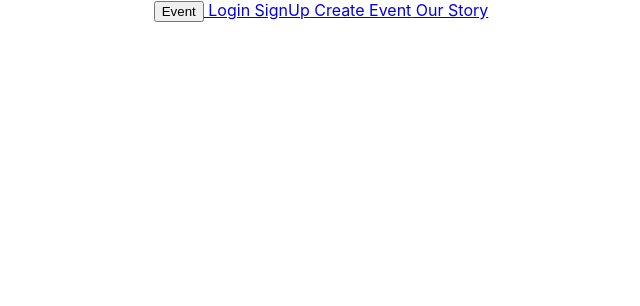
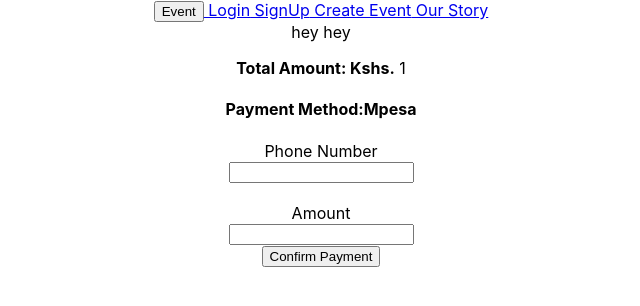
Before and after one commit to Sarah-Wambui/Event-Ticketing-App, a React (Create React App) app in the folder client/: page /1/checkout/1 in a window 1280 px wide. Shown: the top 306 px of the page, without its empty margins (319-959 px from the left). Built offline with nearby package versions, Linux system fonts and the light colour scheme; no server answers.

Commit message:
ft-payment module

```diff
--- a/client/src/App.js
+++ b/client/src/App.js
@@ -9,6 +9,7 @@ import Header from './components/Header';
 import About from './components/About';
 import AddEventForm from './components/AddEventForm';
 import TicketCheckout from './components/TicketCheckout';
+import PaymentConfirmation from './components/PaymentConfirmation';
 
 function App() {
   const[events, setEvents]= useState([])
@@ -33,11 +34,14 @@ function handleAddEvent(newEvent) {
       <main>
         <Routes>
           <Route exact path="/" element = {<EventList events={events}/>} />
+          <Route path="/:id" element ={<TicketCheckout/> }/>
           <Route path="/login" element={<Login  />} />
           <Route path="/signup" element={<Signup />} />
           <Route path="/newevent" element={<AddEventForm handleAddEvent={handleAddEvent} />} />
           <Route path="/about" element={<About />} />
-          <Route path="/checkout" element={<TicketCheckout events= {events} />} />
+
+          <Route path="/:id/checkout/:product" element={<PaymentConfirmation />} />
+          {/* <Route path="/checkout" element={<TicketCheckout events= {events} />} /> */}
         </Routes>
 
       </main>
--- a/client/src/components/EventItem.js
+++ b/client/src/components/EventItem.js
@@ -1,4 +1,4 @@
-import React, {useState, useEffect} from 'react'
+import React from 'react'
 // import TicketCheckout from './TicketCheckout'
 // import {  Routes, Route,Link} from 'react-router-dom'
 import { Link } from 'react-router-dom'
@@ -8,23 +8,6 @@ import { Link } from 'react-router-dom'
 const EventItem = ({ event }) => {
     const {id, title, venue, description, organizer, image_url, category, ticket_price, available_tickets,  date_time } = event
     // tickets_sold,
-
-    const [selectedEvent, setSelectedEvent] = useState(null);
-
-    // const navigate= useNavigate()
-    useEffect(() => {
-
-        fetch(`/events/${id}`)
-            .then(resp => resp.json())
-            .then(events => setSelectedEvent(events))
-    }, [id])
-
-    function handleBuyTicket(id){
-
-        console.log(selectedEvent)
-    }
-
-
 
     return (
         <div>
@@ -44,7 +27,7 @@ const EventItem = ({ event }) => {
                     <Route path="/checkout" element={<TicketCheckout />}/>
 
                 </Routes> */}
-                <Link to ="/checkout" > <button id="buy" onClick={handleBuyTicket} > Buy Ticket </button></Link>
+                <Link to ={`/${id}` }> <button id="buy"  > Buy Ticket </button></Link>
             </div>
 
 
--- a/client/src/components/PaymentConfirmation.js
+++ b/client/src/components/PaymentConfirmation.js
@@ -0,0 +1,131 @@
+// import React,{useState} from "react";
+// import { useParams } from "react-router-dom";
+
+// function PaymentConfirmation() {
+//   console.log(useParams());
+//     const [phone, setPhone] = useState("")
+//     const [amount, setAmount] = useState("")
+//     const[formData, setFormData]=useState(null)
+//     // console.log(formData)
+//     const { product } = useParams();
+
+//   function handleSubmit() {
+//     fetch(`/pay?phone=${phone}&${amount}`,{
+//         method: "POST",
+//         headers:{
+//             "Content-Type": "application/json",
+//         },
+
+//         body: JSON.stringify({
+//             phone,
+//             amount,
+//         })
+//     })
+//     .then((resp)=>resp.json())
+//     .then((data)=>setFormData(data))
+//     .catch((error)=> console.error("not successful", error))
+
+
+//   }
+//     // function handleOnChange(event) {
+//     //     const { name, value } = event.target;
+//     //     const newValue = value;
+//     //     setFormData((prevFormData) => ({
+//     //         ...prevFormData,
+//     //         [name]: newValue,
+//     //     }));
+//     // }
+//   return (
+//     <div>
+//       hey hey
+//       <p>
+//         <b>
+//           {" "}
+//           Total Amount: <span>Kshs.</span>
+//         </b>{" "}
+//         {product}
+//       </p>
+//       <form onSubmit={handleSubmit}>
+//         <h4>Payment Method:Mpesa</h4>
+//         <label>Phone Number</label>
+//         <br />
+//               {/* <input type="text" onChange={handleOnChange} name="phone" value={formData.phone} /> */}
+//               <input type="text" onChange={(e) => setPhone(e.target.value)} autoComplete='off' required name="phone" value={phone} /> <br />
+//         <br />
+//         <label>Amount</label>
+//         <br />
+//         {/* <input type="text" onChange={handleOnChange} name="amount" value={product} /> */}
+//               <input type="text" onChange={(e) => setAmount(e.target.value)} autoComplete='off' required name="amount" value={product} />
+
+//         <br />
+//         <button type="submit">Confirm Payment</button>
+//       </form>
+//     </div>
+//   );
+// }
+
+// export default PaymentConfirmation;
+
+
+
+import React, { useState } from "react";
+import { useParams } from "react-router-dom";
+
+function PaymentConfirmation() {
+    console.log(useParams());
+    const [phone, setPhone] = useState("")
+    const [amount, setAmount] = useState("")
+    const [formData, setFormData] = useState(null)
+    // console.log(formData)
+    const { product } = useParams();
+
+    function handleSubmit(e) {
+        e.preventDefault()
+        fetch(`/pay?phone=${phone}&amount=${amount}`, {
+            method: "POST",
+            headers: {
+                "Content-Type": "application/json",
+            },
+
+            body: JSON.stringify({
+                phone,
+                amount,
+            })
+        })
+            .then((resp) => resp.json())
+            .then((data) => setFormData(data))
+            .catch((error) => console.error("not successful", error))
+
+
+    }
+
+    return (
+        <div>
+            hey hey
+            <p>
+                <b>
+                    {" "}
+                    Total Amount: <span>Kshs.</span>
+                </b>{" "}
+                {product}
+            </p>
+            <form onSubmit={handleSubmit}>
+                <h4>Payment Method:Mpesa</h4>
+                <label>Phone Number</label>
+                <br />
+
+                <input type="text" onChange={(e) => setPhone(e.target.value)} autoComplete='off' required name="phone" value={phone} /> <br />
+                <br />
+                <label>Amount</label>
+                <br />
+
+                <input type="text" onChange={(e) => setAmount(e.target.value)} autoComplete='off' required name="amount" value={amount} />
+
+                <br />
+                <button type="submit">Confirm Payment</button>
+            </form>
+        </div>
+    );
+}
+
+export default PaymentConfirmation;
--- a/client/src/components/Ticket.js
+++ b/client/src/components/Ticket.js
@@ -1,51 +1,51 @@
-// import React from 'react'
-import React, { useState } from 'react'
+// // import React from 'react'
+// import React, { useState } from 'react'
 
-function Ticket({ event }) {
- const{title, ticket_number, date_time, ticket_price }=event
-    let [count, setCount] = useState(1);
-    console.log(count)
+// function Ticket({ event }) {
+//  const{title, date_time, ticket_price }=event
+//     let [count, setCount] = useState(1);
+//     console.log(count)
 
-    function handleIncrement() {
-        if (count < 10) {
-            setCount((prevCount) => prevCount + 1)
-        } else { setCount("Sold Out") }
-    }
+//     function handleIncrement() {
+//         if (count < 10) {
+//             setCount((prevCount) => prevCount + 1)
+//         } else { setCount("Sold Out") }
+//     }
 
-    function handleDecrement() {
-        if (count > 1) {
-            setCount((prevCount) => prevCount - 1);
-        }
-    }
-    let product = count * 100
+//     function handleDecrement() {
+//         if (count > 1) {
+//             setCount((prevCount) => prevCount - 1);
+//         }
+//     }
+//     let product = count * 100
 
-    return (
-        <div>
-            <h3>Ticket Checkout</h3>
-            <div>
+//     return (
+//         <div>
+//             <h3>Ticket Checkout</h3>
+//             <div>
 
-                <p>Event Name:{title} </p>
-                <p>Ticket Number:</p>
-                <p>Event Date:{date_time}</p>
-                <p>Price: {ticket_price}</p>
-                <p>No.of Tickets</p>
-                <button onClick={handleIncrement}> <span> + </span></button>
-                <span> {count} </span>
-                <button onClick={handleDecrement}><span> - </span></button>
-            </div>
-            <div>
-                <img src="" alt="poster" />
-                <h5>Order Summary</h5>
-                <p>{count} * 100: </p>
-                <p>Total: {product}</p>
+//                 <p>Event Name:{title} </p>
+//                 <p>Ticket Number:</p>
+//                 <p>Event Date:{date_time}</p>
+//                 <p>Price: {ticket_price}</p>
+//                 <p>No.of Tickets</p>
+//                 <button onClick={handleIncrement}> <span> + </span></button>
+//                 <span> {count} </span>
+//                 <button onClick={handleDecrement}><span> - </span></button>
+//             </div>
+//             <div>
+//                 <img src="" alt="poster" />
+//                 <h5>Order Summary</h5>
+//                 <p>{count} * 100: </p>
+//                 <p>Total: {product}</p>
 
 
-            </div>
+//             </div>
 
 
 
-        </div>
-    )
-}
+//         </div>
+//     )
+// }
 
-export default Ticket
+// export default Ticket
--- a/client/src/components/TicketCheckout.js
+++ b/client/src/components/TicketCheckout.js
@@ -1,19 +1,89 @@
-// import React from 'react'
-import React from 'react'
-import Ticket from './Ticket'
+import React, { useEffect, useState } from 'react'
+import { useParams, Link } from 'react-router-dom';
+// import PaymentConfirmation from './PaymentConfirmation';
 
-function TicketCheckout({events}) {
+function TicketCheckout() {
+    // const { title,  date_time, ticket_price } = event
+    let [count, setCount] = useState(1);
+    // console.log(count)
+    const {id}=useParams()
+    // console.log(id)
+    const [checkout, setCheckout]= useState([])
+    // console.log(checkout)
 
-    const ticket= events.map(( event)=>{
+    useEffect(() => {
 
-        return <Ticket key = {event.id} event= {event} />
-    })
+        fetch(`/events/${id}`)
+            .then(resp => resp.json())
+            .then(events => setCheckout(events))
+    }, [id])
+
+    function handleIncrement() {
+        if (count < 10) {
+            setCount((prevCount) => prevCount + 1)
+        } else { setCount("Sold Out") }
+    }
+
+    function handleDecrement() {
+        if (count > 1) {
+            setCount((prevCount) => prevCount - 1);
+        }
+    }
+    let product = count * checkout.ticket_price
+
+    return (
+        <div>
+            <h3>Ticket Checkout</h3>
+            <div>
+
+                <p>Event Name:{checkout.title} </p>
+                <p>Ticket Number:{checkout.id}</p>
+                <p>Event Date:{checkout.date_time}</p>
+                <p>Price: {checkout.ticket_price}</p>
+                <p>No.of Tickets{checkout.available_tickets}</p>
+                <button onClick={handleIncrement}> <span> + </span></button>
+                <span> {count} </span>
+                <button onClick={handleDecrement}><span> - </span></button>
+            </div>
+            <div>
+                <img src="" alt="poster" />
+                <h5>Order Summary</h5>
+                <p>{count} * {checkout.ticket_price}: </p>
+                <p>Total: {product}</p>
+                {/* <PaymentConfirmation product={product} /> */}
+                <Link to= {`/:${id}/checkout/${product}`}><button>CHECKOUT</button></Link>
 
 
-return(
-    <div> {ticket}</div>
-)
-
+            </div>
+        </div>
+    )
 }
 
 export default TicketCheckout
+
+
+
+
+
+
+
+
+
+
+
+
+
+
+// // import React from 'react'
+// import React from 'react'
+// import Ticket from './Ticket'
+
+// function TicketCheckout({events}) {
+//     const ticket= events.map(( event)=>{
+//         return <Ticket key = {event.id} event= {event} />
+//     })
+// return(
+//     <div> {ticket}</div>
+// )
+// }
+// export default TicketCheckout
```
